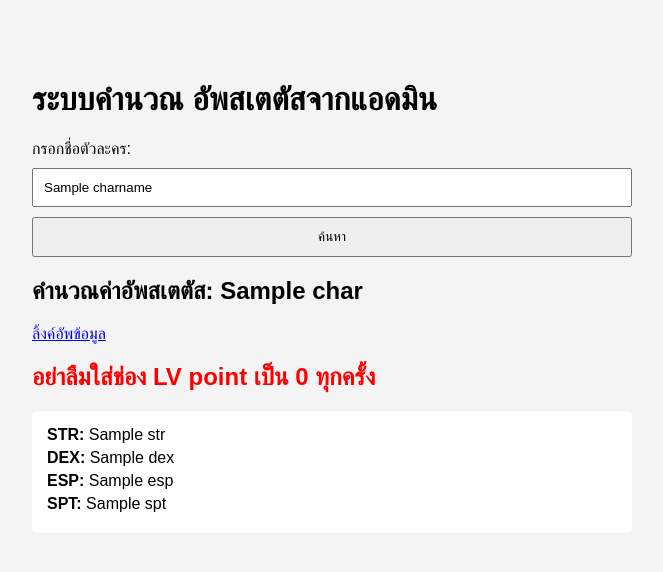
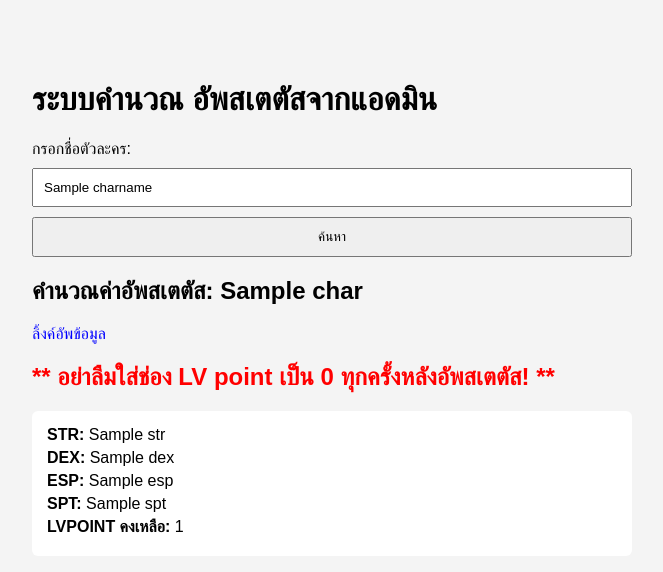
Before and after one commit to gardoffwhite/checkstat, a FastAPI app: template templates/index.html in a window 1280 px wide. Shown: the top 572 px of the page, without its empty margins (308-971 px from the left). Run offline with FastAPI, Linux system fonts and the light colour scheme; the template is opened without the code that fills it: most values are stand-ins (such as "Sample title", 1, 10 or a date in 2020).

Commit message:
Update index.html

```diff
--- a/templates/index.html
+++ b/templates/index.html
@@ -1,9 +1,9 @@
 <!DOCTYPE html>
 <html lang="th">
 <head>
-    <meta charset="UTF-8">
+    <meta charset="TIS-620"> <!-- หรือ UTF-8 ถ้าใช้ในเบราว์เซอร์ได้ -->
     <meta name="viewport" content="width=device-width, initial-scale=1.0">
-    <title>แก้ไขข้อมูลตัวละคร</title>
+    <title>ระบบคำนวณอัพสเตตัสจากแอดมิน</title>
     <style>
         body {
             font-family: Arial, sans-serif;
@@ -32,11 +32,17 @@
         .error {
             color: red;
         }
+        a {
+            color: blue;
+            text-decoration: none;
+        }
     </style>
 </head>
 <body>
+
     <h1>ระบบคำนวณ อัพสเตตัสจากแอดมิน</h1>
-    <form method="GET">
+
+    <form method="get" action="/">
         <label>กรอกชื่อตัวละคร:</label>
         <input type="text" name="charname" value="{{ charname }}" required>
         <button type="submit">ค้นหา</button>
@@ -45,15 +51,17 @@
     {% if char_data %}
         <h2>คำนวณค่าอัพสเตตัส: {{ char_data['charname'] }}</h2>
         <a href="http://nage-warzone.com/admin/charedit.php" target="_blank">ลิ้งค์อัพข้อมูล</a>
-    <h2 style="color: red;">อย่าลืมใส่ช่อง LV point เป็น 0 ทุกครั้ง</h2>
+        <h2 style="color: red;">** อย่าลืมใส่ช่อง LV point เป็น 0 ทุกครั้งหลังอัพสเตตัส! **</h2>
         <ul>
             <li><strong>STR:</strong> {{ char_data['str'] }}</li>
             <li><strong>DEX:</strong> {{ char_data['dex'] }}</li>
             <li><strong>ESP:</strong> {{ char_data['esp'] }}</li>
             <li><strong>SPT:</strong> {{ char_data['spt'] }}</li>
+            <li><strong>LVPOINT คงเหลือ:</strong> 1</li>
         </ul>
     {% elif charname %}
         <p class="error">ไม่พบตัวละครนี้ในระบบ</p>
     {% endif %}
+
 </body>
 </html>
```
Lines whose indentation alone changed are shown as unchanged.
